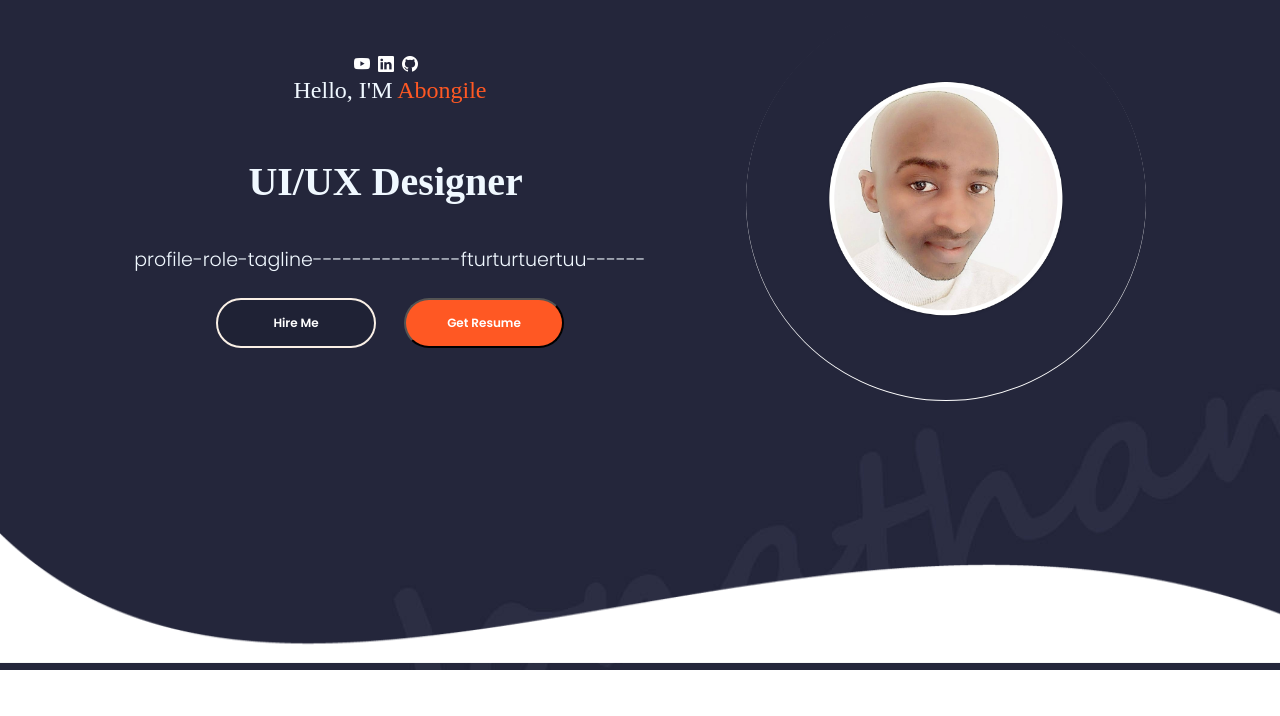
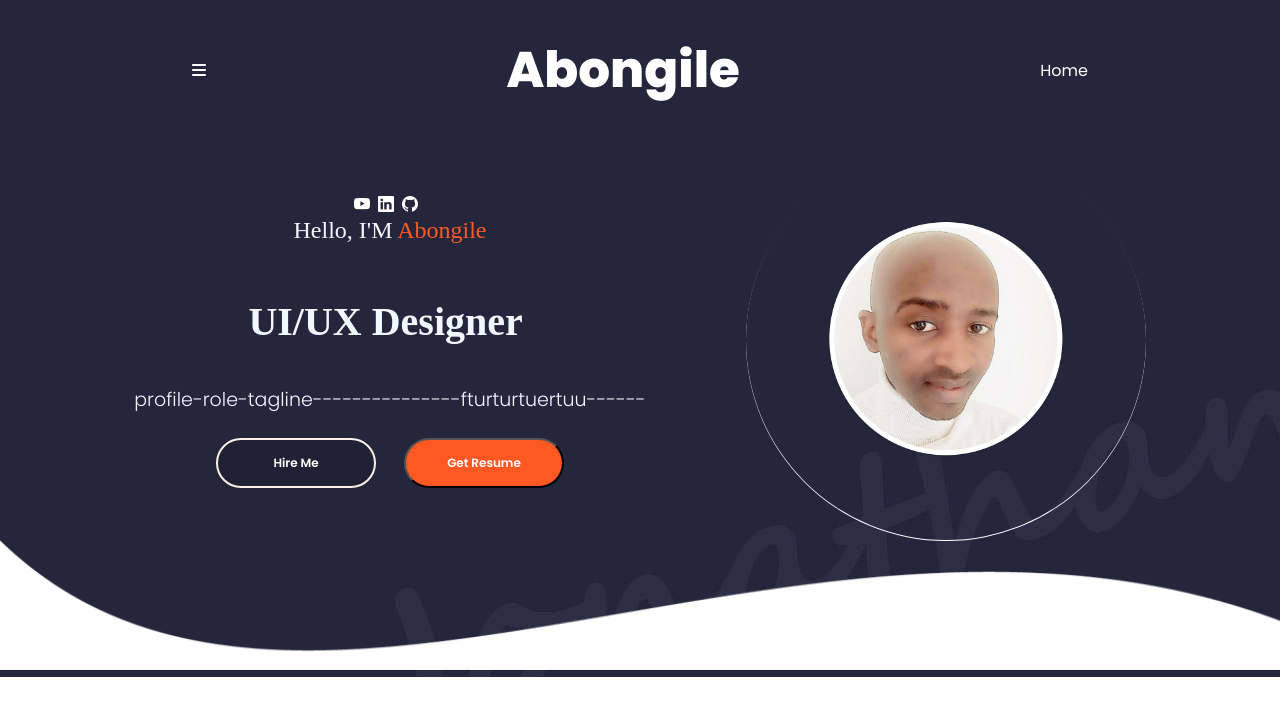
Before and after one commit to 214254151/https---github.com-214254151-Mp-Portfolio0, a React (Create React App) app: page / in a window 1280 px wide. Shown: the top 716 px of the page. Built offline with nearby package versions, Linux system fonts and the light colour scheme.

Commit message:
Making header, UI for home

```diff
--- a/src/PortfolioContainer/Home/Header/Header.css
+++ b/src/PortfolioContainer/Home/Header/Header.css
@@ -0,0 +1,20 @@
+.header-container{
+    display: flex;
+    justify-content: center;
+    height: 140px;
+    color: var(--white);
+}
+
+.header-parent{
+    display: flex;
+    align-items: center;
+    justify-content: space-between;
+    height: 100%;
+    width: 70%;
+    color: var(--white);
+}
+.header-logo{
+    font-size: 50px;
+    font-family: "Poppins ExtraBold";
+    color: var(--white);
+}
--- a/src/PortfolioContainer/Home/Header/Header.js
+++ b/src/PortfolioContainer/Home/Header/Header.js
@@ -13,15 +13,60 @@ export default function Header(){
         if (!currentScreen || !currentScreen.screenInView)
             return;
         let screenIndex = GET_SCREEN_INDEX(currentScreen.screenInView);
-        if(screen < 0)
+        if(screenIndex < 0)
             return
     }
 
     let currentScreenSubscription = ScrollService.currentScreenBroadCaster.subscribe(updateCurrentScreen)
 
+    const getHeaderOptions = ()=>{
+        return(
+            TOTAL_SCREENS.map((screen, i)=>(
+                <div key={screen.screen_name} className={getHeaderOptionsClass(i)}
+                onClick={() => switchScreen(i)}>
+                <span>{screen.screen_name}</span>
+                </div>
+            ))
+        )
+    }
+
+    const getHeaderOptionsClass = (index)=>{
+        let classes = "header-option ";
+        if(index < TOTAL_SCREENS.length -1)
+            classes += "header-option-seperator";
+        if(selectedScreen === index)
+            classes += "selected-header-option";
+        return
+    }
+
+    const switchScreen = (index, screen)=>{
+        let screenComponent = document.getElementById(screen.screen_name);
+        if(!screenComponent)
+            return;
+
+        screenComponent.scrollIntoView({behavior: "smooth"});
+        setSelectedScreen(index);
+        setShowHeadersOptions(false);
+    }
+
+
     return(
-        <div>
 
-        </div>
+            <div className="header-container" onClick={()=> (!setShowHeadersOptions)}>
+                <div className="header-parent">
+                    <div className="header-hamburger"
+                    onClick={()=>setShowHeadersOptions(!showHeaderOptions)}>
+                        <FontAwesomeIcon className="header-hamburger-bars" icon={faBars}/>
+                    </div>
+                    <div className="header-logo">
+                        <span>Abongile</span>
+                    </div>            {/* <img src={logo} alt="logo"/> */}
+                        <div className={showHeaderOptions
+                            ? "header-options showhambuger-options"
+                            : "header-options"}>
+                            {getHeaderOptions()}
+                        </div>
+                </div>
+            </div>
     )
 }
--- a/src/PortfolioContainer/Home/Home.js
+++ b/src/PortfolioContainer/Home/Home.js
@@ -2,11 +2,13 @@ import React from "react";
 import Profile from "./Profile/Profile";
 import Footer from "./Footer/Footer";
 import "./Home.css";
+import Header from "./Header/Header";
 
 
 export default function Home(){
     return(
         <div className="home-container">
+            <Header/>
             <Profile/>
             <Footer/>
         </div>
```
